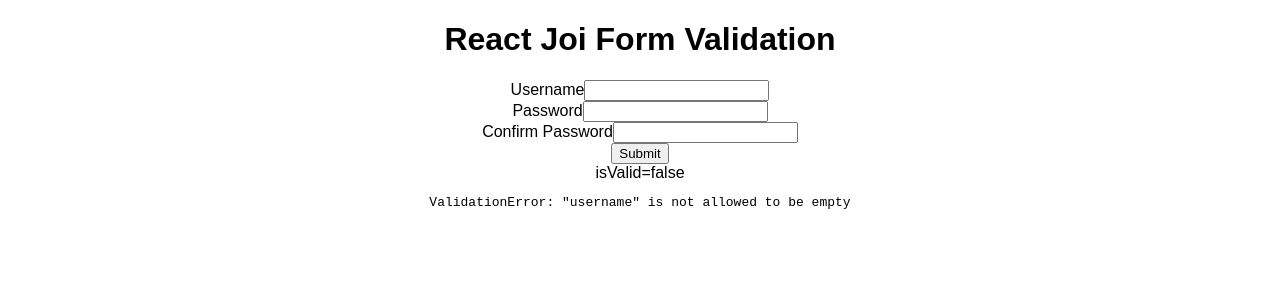
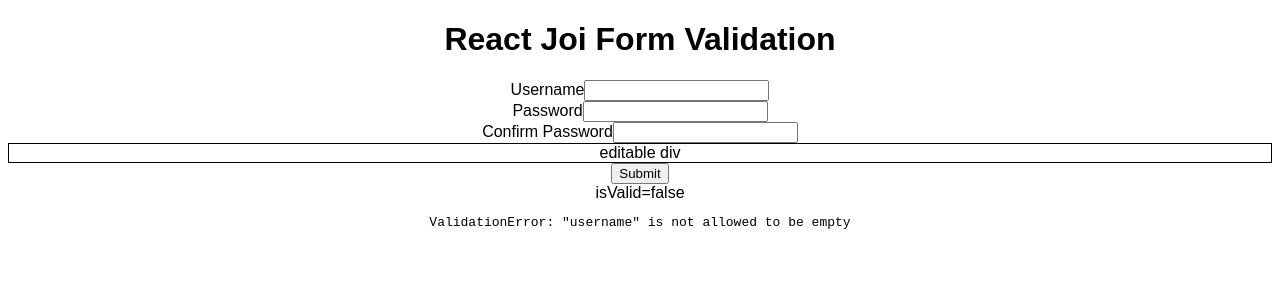
Before and after one commit to joshuaebowling/react-joi-form-validation, a React (Create React App) app: page / in a window 1280 px wide. Shown: the top 300 px of the page. Built offline with nearby package versions, Linux system fonts and the light colour scheme.

Commit message:
show how it would work in a non-standard element

```diff
--- a/src/forms/CreateUser.tsx
+++ b/src/forms/CreateUser.tsx
@@ -36,6 +36,13 @@
         onChange={(e) => update("confirmPassword", e.target.value)}
       />
       <br />
+      <div
+        onKeyUp={(e) => update("random", e.target.innerText)}
+        style={{ border: "1px solid black" }}
+        contentEditable
+      >
+        editable div
+      </div>
       <input type="submit"></input>
       <div>isValid={JSON.stringify(isValid)}</div>
       {errors && <pre>{errors.toString()}</pre>}
--- a/src/schemas/CreateUser.ts
+++ b/src/schemas/CreateUser.ts
@@ -3,7 +3,8 @@
 const CreateUser = Joi.object({
   username: Joi.string().required().min(5).max(25),
   password: Joi.string().required().min(8).max(16),
-  confirmPassword: Joi.string().required().equal(Joi.ref("password"))
+  confirmPassword: Joi.string().required().equal(Joi.ref("password")),
+  random: Joi.string().required()
 });
 
 export default CreateUser;
```
